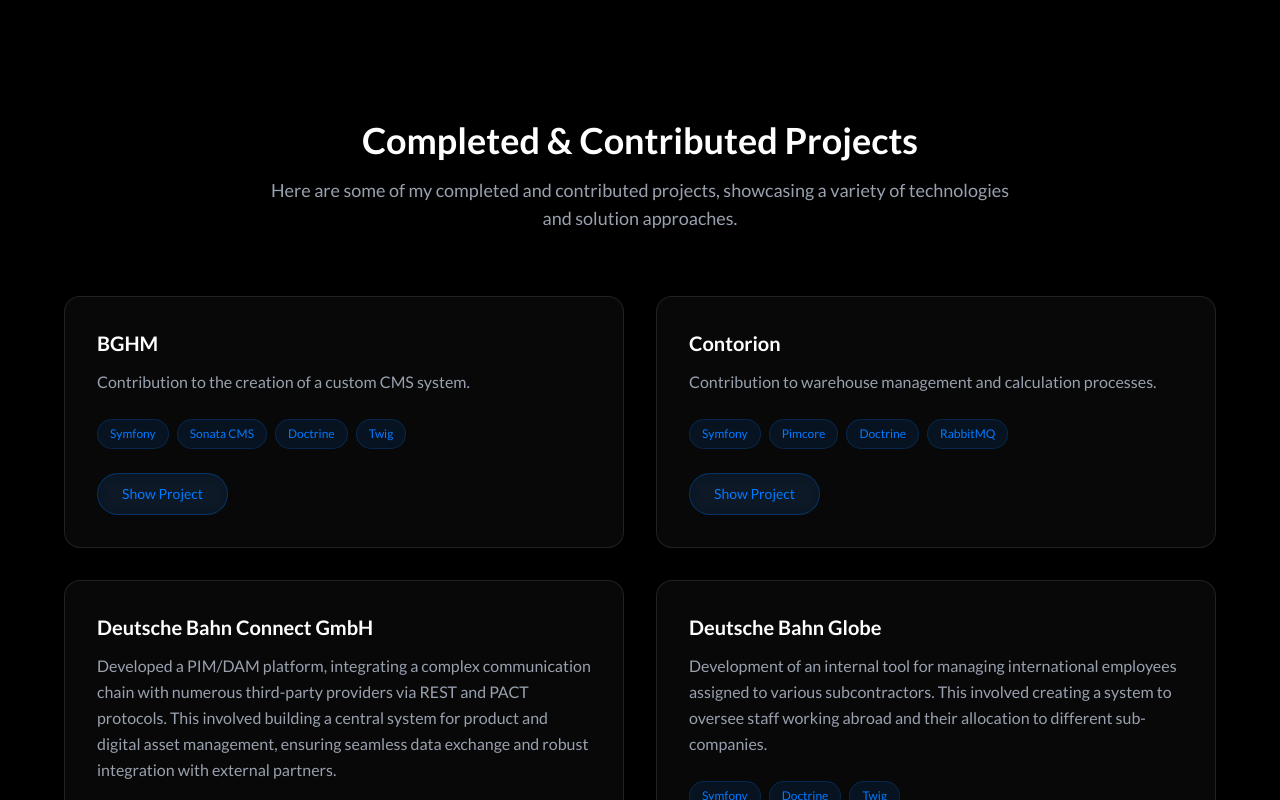
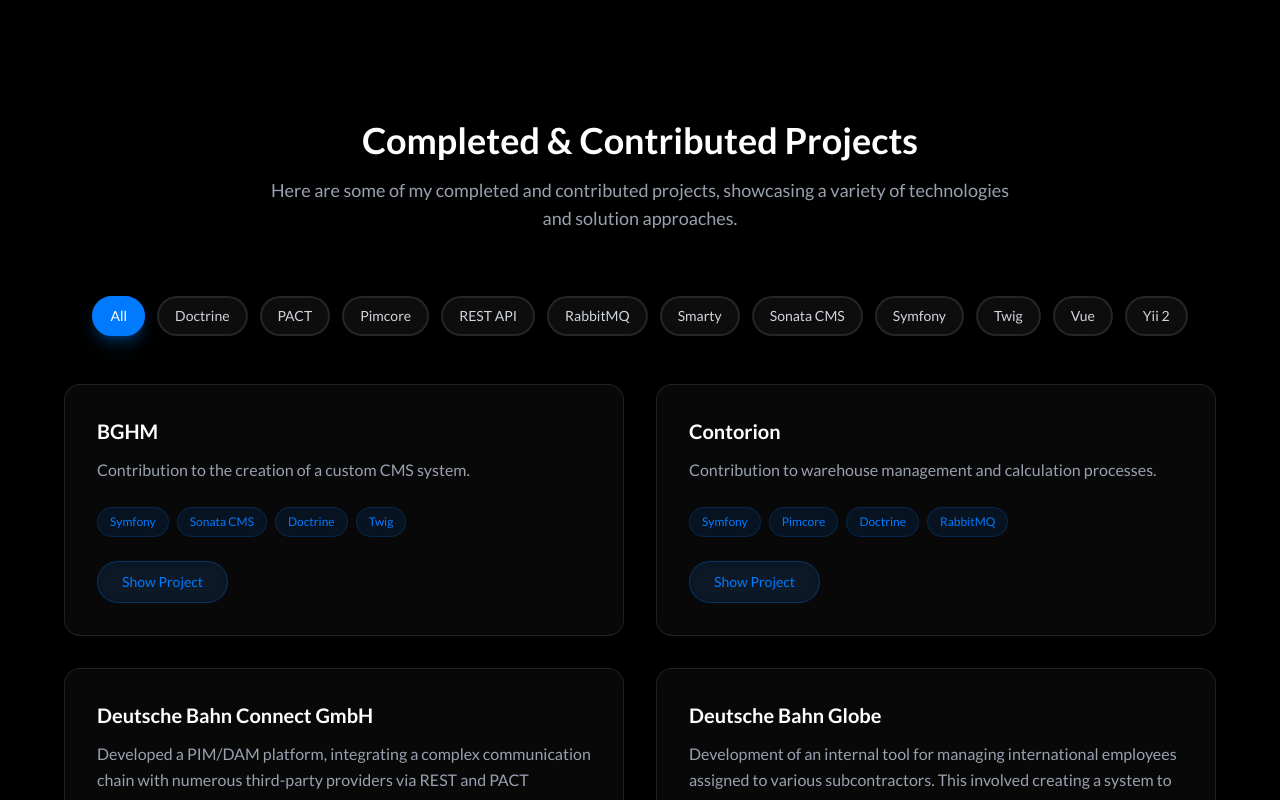
Before and after one commit to kohld/kohld.github.io, a Next.js app: page / in a window 1280 px wide. Shown: the part 1380-2180 px from the top of the page. Built offline with nearby package versions, Linux system fonts and the light colour scheme.

Commit message:
[FEATURE] Add filter about tags to projects section.

```diff
--- a/app/components/projects.tsx
+++ b/app/components/projects.tsx
@@ -1,6 +1,6 @@
 'use client';
 
-import { useState } from 'react';
+import { useState, useMemo } from 'react';
 
 export default function Projects() {
   const projects = [
@@ -20,7 +20,7 @@
     },
     {
       title: 'Deutsche Bahn Globe',
-      technologies: ['Symfony', 'Doctrine', 'Twig'],
+      technologies: ['Symfony', 'Doctrine', 'Sonata CMS', 'Twig'],
       description:
         'Development of an internal tool for managing international employees assigned to various subcontractors. This involved creating a system to oversee staff working abroad and their allocation to different sub-companies.',
       link: '',
@@ -83,10 +83,31 @@
   ];
 
   const [showAll, setShowAll] = useState(false);
-  const sortedProjects = [...projects].sort((a, b) =>
-    a.title.localeCompare(b.title),
-  );
-  const visibleProjects = showAll ? sortedProjects : sortedProjects.slice(0, 4);
+  const [selectedFilter, setSelectedFilter] = useState<string>('All');
+
+  // Extract all unique technologies
+  const allTechnologies = useMemo(() => {
+    const techSet = new Set<string>();
+    projects.forEach((project) => {
+      project.technologies.forEach((tech) => techSet.add(tech));
+    });
+    return ['All', ...Array.from(techSet).sort()];
+  }, []);
+
+  // Filter and sort projects
+  const filteredProjects = useMemo(() => {
+    const filtered =
+      selectedFilter === 'All'
+        ? projects
+        : projects.filter((project) =>
+            project.technologies.includes(selectedFilter),
+          );
+    return [...filtered].sort((a, b) => a.title.localeCompare(b.title));
+  }, [selectedFilter]);
+
+  const visibleProjects = showAll
+    ? filteredProjects
+    : filteredProjects.slice(0, 4);
 
   return (
     <section id="projects" className="py-20 px-4 sm:px-6 lg:px-8">
@@ -99,6 +120,44 @@
             Here are some of my completed and contributed projects, showcasing a
             variety of technologies and solution approaches.
           </p>
+        </div>
+
+        {/* Filter Buttons */}
+        <div className="mb-12">
+          <div className="flex flex-wrap justify-center gap-3">
+            {allTechnologies.map((tech) => (
+              <button
+                key={tech}
+                onClick={() => {
+                  setSelectedFilter(tech);
+                  setShowAll(false);
+                }}
+                className={`px-4 py-2 rounded-full text-sm font-medium transition-all duration-300 ${
+                  selectedFilter === tech
+                    ? 'bg-[#007AFF] text-white border-2 border-[#007AFF] shadow-lg shadow-[#007AFF]/30'
+                    : 'bg-white/5 text-gray-300 border-2 border-white/10 hover:bg-white/10 hover:border-white/20'
+                }`}
+                aria-pressed={selectedFilter === tech}
+              >
+                {tech}
+              </button>
+            ))}
+          </div>
+
+          {selectedFilter !== 'All' && (
+            <div className="text-center mt-6">
+              <p className="text-sm text-gray-400">
+                Showing{' '}
+                <span className="text-[#007AFF] font-semibold">
+                  {filteredProjects.length}
+                </span>{' '}
+                {filteredProjects.length === 1 ? 'project' : 'projects'} with{' '}
+                <span className="text-white font-semibold">
+                  {selectedFilter}
+                </span>
+              </p>
+            </div>
+          )}
         </div>
 
         <div className="grid grid-cols-1 lg:grid-cols-2 gap-8">
@@ -142,7 +201,7 @@
           ))}
         </div>
 
-        {projects.length > 4 && (
+        {filteredProjects.length > 4 && (
           <div className="flex justify-center mt-12">
             <button
               onClick={() => setShowAll(!showAll)}
@@ -152,6 +211,22 @@
             </button>
           </div>
         )}
+
+        {/* No results message */}
+        {filteredProjects.length === 0 && (
+          <div className="text-center py-16">
+            <p className="text-gray-400 text-lg">
+              No projects found with{' '}
+              <span className="text-white font-semibold">{selectedFilter}</span>
+            </p>
+            <button
+              onClick={() => setSelectedFilter('All')}
+              className="mt-4 px-6 py-2 bg-[#007AFF]/10 text-[#007AFF] border border-[#007AFF]/30 rounded-full text-sm font-medium transition-all duration-300 hover:bg-[#007AFF]/20"
+            >
+              Clear Filter
+            </button>
+          </div>
+        )}
       </div>
     </section>
   );
```
